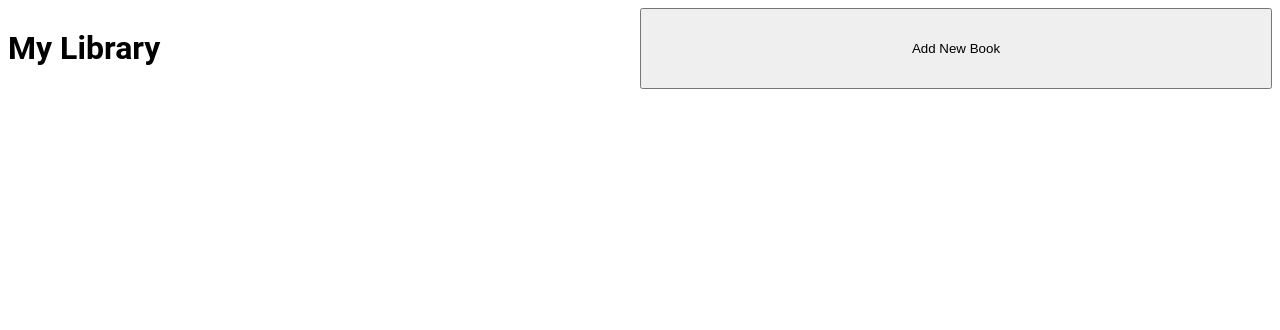
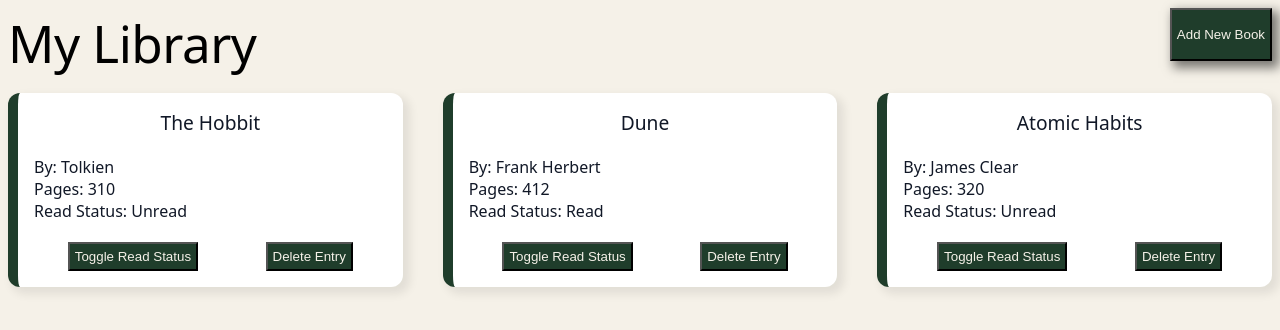
Before and after one commit to f3stoner/Library, a plain HTML site: page index.html in a window 1280 px wide. Drawn offline with Linux system fonts and the light colour scheme.

Commit message:
Add full functionality and style

```diff
--- a/index.html
+++ b/index.html
@@ -8,7 +8,10 @@
 </head>
 <body>
     <div class="container">
-        <h1>My Library</h1>
+        <div class="header">
+            <h1>My Library</h1>
+            <button id="addNew">Add New Book</button>
+        </div>
         <dialog id="newBook">
             <form id="addNewBook">
                     <label>
@@ -31,12 +34,11 @@
                         </select>
                     </label>
                     <div class="formButtons">
-                        <button id="confirmBtn" value="default">Confirm</button>
+                        <button id="confirmBtn" value="default" type="submit">Confirm</button>
                         <button id="cancel" formmethod="dialog" type="button">Cancel</button>
                     </div>
             </form>
             </dialog>
-            <button id="addNew">Add New Book</button>
         <div id="bookCards">
 
         </div>
--- a/script.js
+++ b/script.js
@@ -57,23 +57,28 @@
         const bookContent = document.createElement("div");
         bookContent.className = "bookContent";
         newBookDiv.append(bookContent);
-        bookContent.textContent = `By: ${book.author} Pages: ${book.pages} Read Status: ${book.read}`;
+        const authorDiv = document.createElement("div");
+        authorDiv.className = "author"
+        authorDiv.textContent = `By: ${book.author}`
+        bookContent.append(authorDiv)
+        const pagesDiv = document.createElement("div");
+        pagesDiv.className = "pages"
+        pagesDiv.textContent = `Pages: ${book.pages}`
+        bookContent.append(pagesDiv)
+        const statusDiv = document.createElement("div");
+        statusDiv.className = "readStatus"
+        statusDiv.textContent = `Read Status: ${book.read}`
+        bookContent.append(statusDiv)
         const bookActions = document.createElement("div");
         bookActions.className = "bookActions";
         newBookDiv.append(bookActions);
         const toggleBtn = document.createElement("button");
         toggleBtn.textContent = "Toggle Read Status";
         toggleBtn.className = "toggle";
-        toggleBtn.addEventListener("click", function () {
-            toggleRead(book.id);
-        })
         bookActions.append(toggleBtn);
         const deleteBtn = document.createElement("button");
         deleteBtn.textContent = "Delete Entry";
         deleteBtn.className = "delete";
-        deleteBtn.addEventListener("click", function(){
-            deleteEntry(book.id);
-        })
         bookActions.append(deleteBtn);
         bookCards.append(newBookDiv);
     }
@@ -85,8 +90,22 @@
     }
 }
 
+Book.prototype.toggleRead = function () {
+    if (this.read === "Read"){
+        this.read = "Unread";
+    } else if (this.read === "Unread") {
+        this.read = "Read";
+    }
+}
+
 function toggleRead(bookId) {
-
+    for (const book of myLibrary) {
+        if (book.id === bookId) {
+            book.toggleRead();
+            break;
+        }
+    }
+    renderLibrary();
 }
 
 function deleteEntry(bookId) {
@@ -95,7 +114,26 @@
     if (book.id !== bookId){
         newLibrary.push(book);
     }
-    myLibrary = newLibrary;
    }
+   myLibrary = newLibrary;
    renderLibrary();
 }
+
+bookCards.addEventListener("click", (event) => {
+    const bookElement = event.target.closest(".book");
+    if (!bookElement) {
+        return;
+    }
+    const bookId = bookElement.dataset.id;
+    if (event.target.closest(".delete")) {
+        deleteEntry(bookId);
+    } else if (event.target.closest(".toggle")) {
+        toggleRead(bookId);
+    }
+})
+
+myLibrary.push(new Book("The Hobbit", "Tolkien", 310, "Unread"));
+myLibrary.push(new Book("Dune", "Frank Herbert", 412, "Read"));
+myLibrary.push(new Book("Atomic Habits", "James Clear", 320, "Unread"));
+
+renderLibrary();
--- a/style.css
+++ b/style.css
@@ -1,17 +1,46 @@
+* {
+    box-sizing: border-box;
+}
+
 html, body {
-    min-height: 100vh;
-    font-family: "Roboto", sans-serif;
+    min-height: 100dvh;
+    font-family: system-ui, -apple-system, BlinkMacSystemFont, 'Segoe UI', Roboto, Oxygen, Ubuntu, Cantarell, 'Open Sans', 'Helvetica Neue', sans-serif;
+    background-color: #F5F1E8;
 }
+
 .container {
     display: grid;
     grid-template-columns: 1fr 1fr;
-    grid-template-rows: 1fr 1fr;
+    grid-template-rows: auto 1fr;
 }
 
-#newBook {
-    background-color: lightyellow;
-    color: #1f2a44;
-    font-family: "Roboto", sans-serif;
+button {
+    background-color: #1f3d2b;
+    color: #F5F1E8;
+    padding: 5px;
+}
+
+.header {
+    grid-column: 1 / -1;
+    display: flex;
+    justify-content: space-between;
+    position: sticky;
+    top: 0;
+    background-color: #F5F1E8;
+    z-index: 1;
+    margin-bottom: 15px;
+}
+
+h1 {
+    font-weight: 500;
+    letter-spacing: -0.5px;
+    margin: 0;
+    font-size: clamp(2rem, 4vw, 3.5rem);
+}
+
+#addNew {
+    max-height: 75%;
+    box-shadow: 5px 5px 10px 2px rgba(0, 0, 0, 0.5);
 }
 
 form {
@@ -27,12 +56,40 @@
 }
 #bookCards {
     display: grid;
+    grid-column: 1 / -1;
     grid-template-columns: repeat(auto-fit, minmax(200px, 1fr));
-    gap: 20px;
+    gap: 40px;
 }
 
 .book {
-    background-color: lightblue;
-    color: #1f2a44;
+    display: grid;
+    grid-template-rows: auto 1fr auto;
+    padding: 16px;
+    gap: 20px;
+    background-color: #FFFFFF;
+    border-color: #E6E8EC;
+    color: #111827;
+    box-shadow: 5px 5px 10px 2px rgba(0, 0, 0, 0.08);
+    border-radius: 12px;
+    border-left: 10px solid #1f3d2b;
+    min-height: 150px;
+}
 
+.bookTitle {
+    font-weight: 400;
+    font-size: larger;
+    justify-self: center;
 }
+
+.bookContent {
+    display: grid;
+    grid-template-rows: repeat(3, 1fr);
+    justify-items: start;
+    align-content: center;
+}
+
+.bookActions {
+    display: flex;
+    justify-content: space-around;
+    align-self: end;
+}
```
